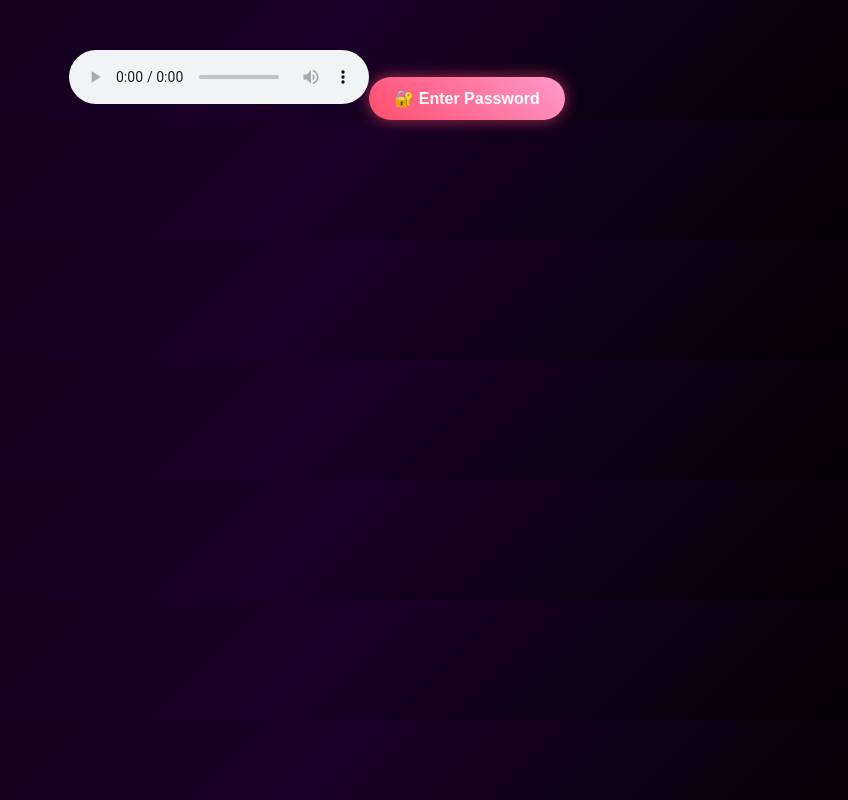
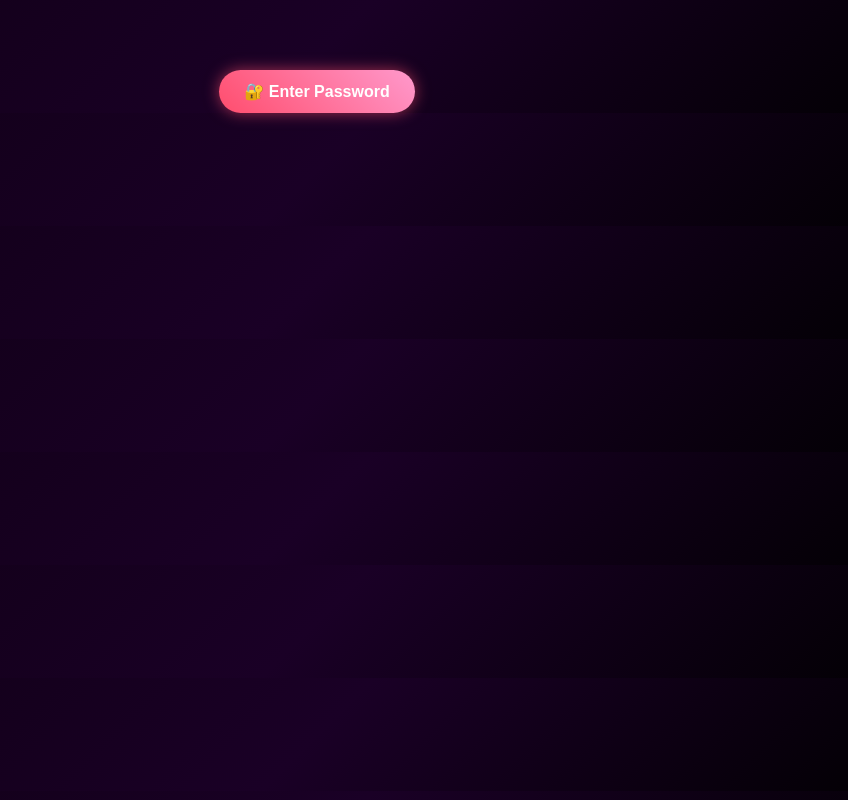
Before and after one commit to anumk15/birthday, a React (Vite) app: page / in a window 1280 px wide. Shown: the whole page, without its empty margins (323-1171 px from the left). Built offline with nearby package versions, Linux system fonts and the light colour scheme.

Commit message:
remove controls in audio tag

```diff
--- a/src/Index.jsx
+++ b/src/Index.jsx
@@ -56,7 +56,7 @@ const App = () => {
 
 
       {/* 🔊 Sounds */}
-      <audio ref={openAudioRef} controls src="/birthday/open.ogg" />
+      <audio ref={openAudioRef} src="/birthday/open.ogg" />
       <audio ref={audioRef} src="/birthday/anu3.mp3" loop />
 
       {!isUnlocked ? (
```
